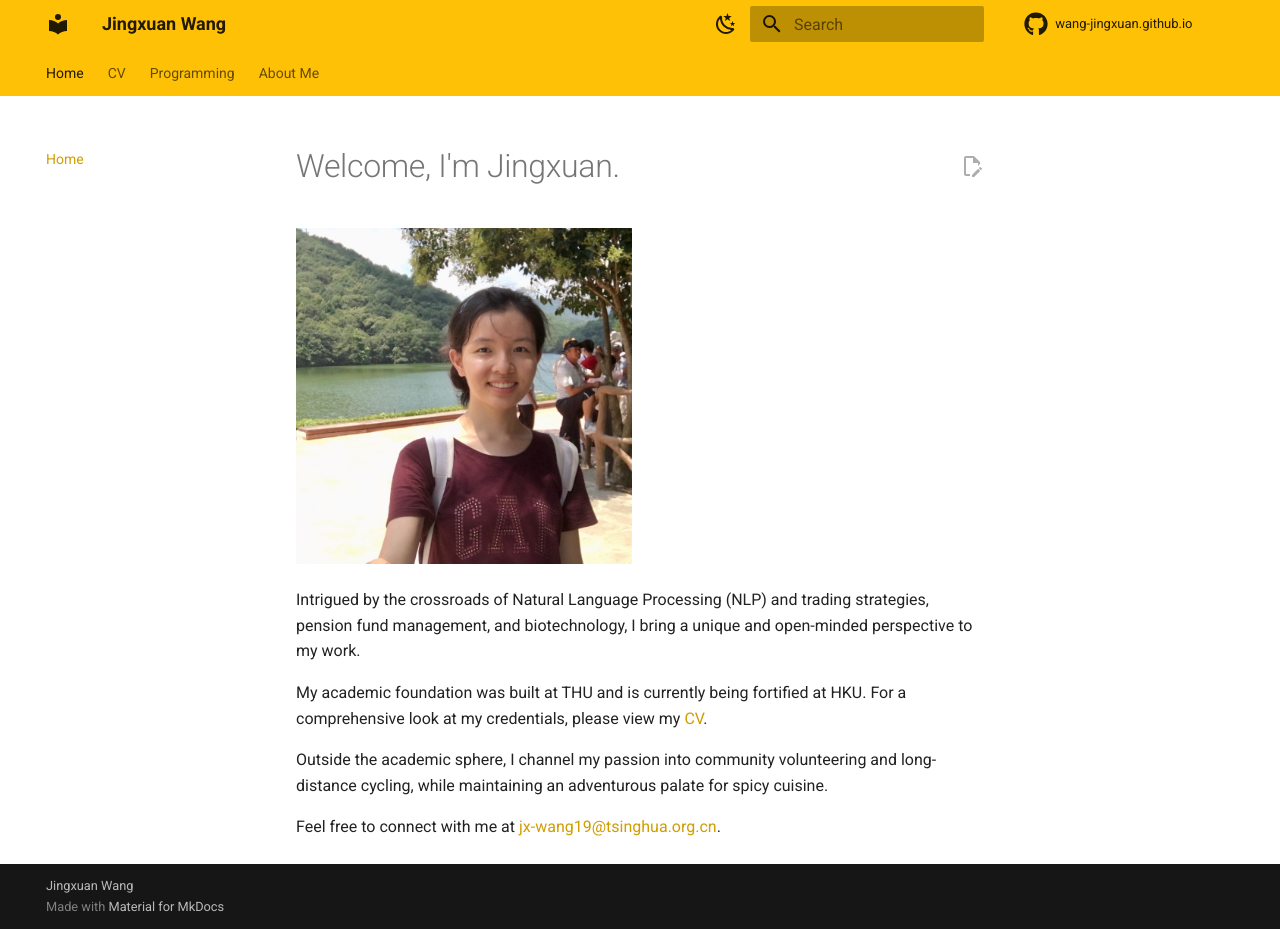
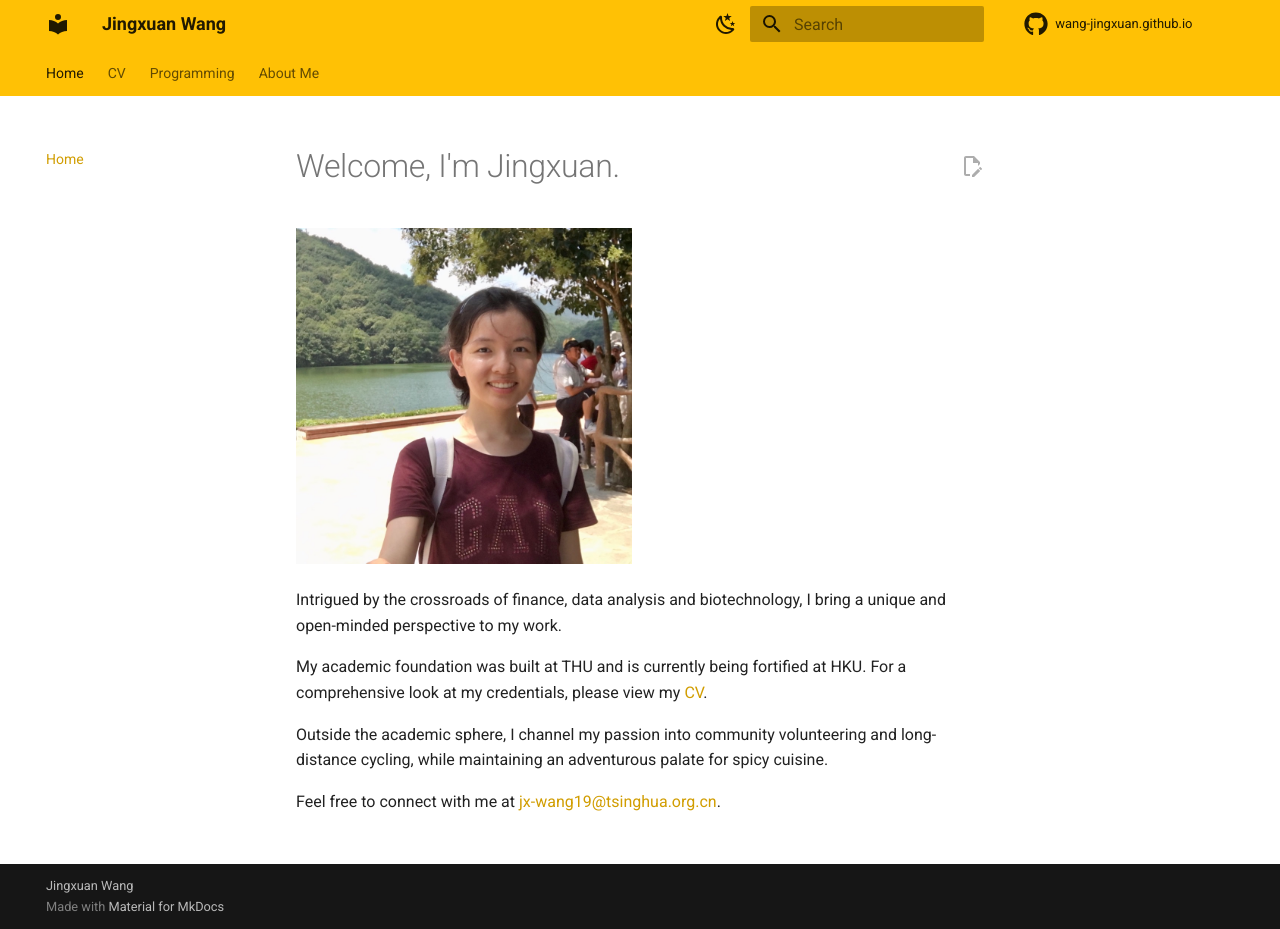
Before and after one commit to wang-jingxuan/wang-jingxuan.github.io, an MkDocs documentation site: the page built from docs/index.md, in a window 1280 px wide and 929 px high. Built offline with MkDocs 1.6.1 and Material for MkDocs 9.7.7, drawn with Linux system fonts in a browser that asks for light colours; comment, search, counter and statistics services are not loaded.

Commit message:
20240108 Updated

```diff
--- a/docs/index.md
+++ b/docs/index.md
@@ -2,7 +2,7 @@
 
 <img title="" src="me.png" alt="" width="336">
 
-Intrigued by the crossroads of Natural Language Processing (NLP) and trading strategies, pension fund management, and biotechnology, I bring a unique and open-minded perspective to my work.
+Intrigued by the crossroads of finance, data analysis and biotechnology, I bring a unique and open-minded perspective to my work.
 
 My academic foundation was built at THU and is currently being fortified at HKU. For a comprehensive look at my credentials, please view my [CV](CV/CV_Jingxuan_Wang.pdf).
 
```
Also changed, not shown: 1 other file.
